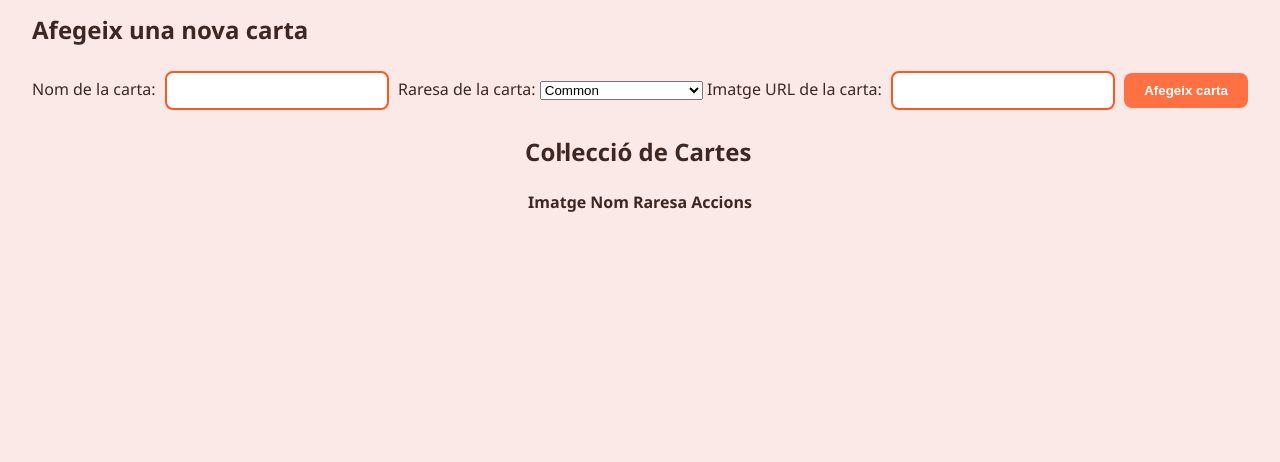
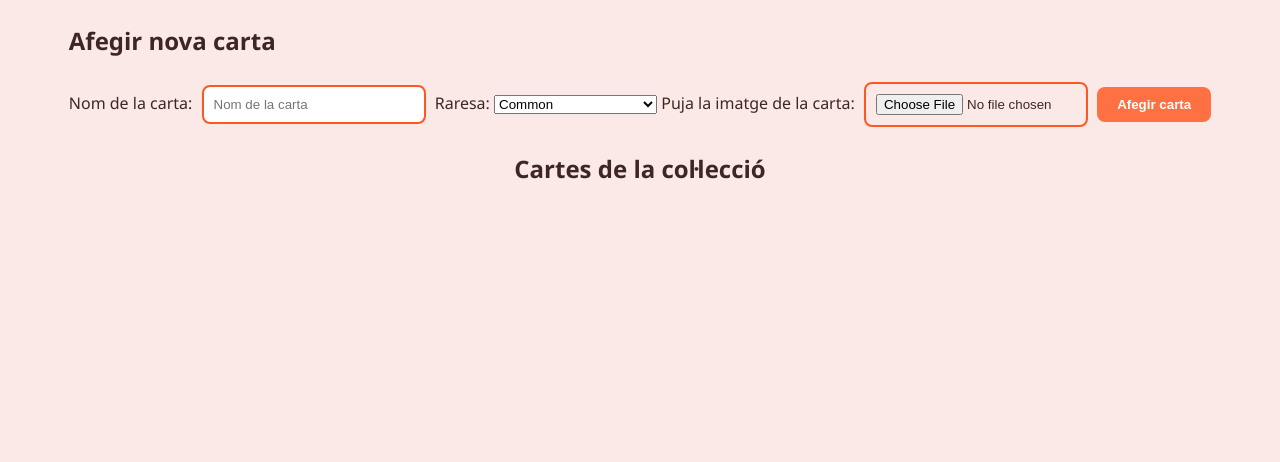
Before and after one commit to WillyOP12/pokemon-foc, a plain HTML site: page admin.html in a window 1280 px wide. Shown: the part 338-800 px from the top of the page. Drawn offline with Linux system fonts and the light colour scheme.

Commit message:
Update admin.html

```diff
--- a/admin.html
+++ b/admin.html
@@ -10,17 +10,17 @@
 
 <body>
 
-    <h1>Gestió de Cartes - Admin</h1>
+    <h1>Administració de la Col·lecció</h1>
 
-    <!-- Formulari per afegir noves cartes -->
+    <!-- Formulari per afegir cartes -->
     <section id="addCardSection">
-        <h2>Afegeix una nova carta</h2>
+        <h2>Afegir nova carta</h2>
         <form id="addCardForm">
             <label for="cardName">Nom de la carta:</label>
-            <input type="text" id="cardName" required>
+            <input type="text" id="cardName" name="cardName" placeholder="Nom de la carta" required>
 
-            <label for="cardRarity">Raresa de la carta:</label>
-            <select id="cardRarity" required>
+            <label for="cardRarity">Raresa:</label>
+            <select id="cardRarity" name="cardRarity" required>
                 <option value="Common">Common</option>
                 <option value="Uncommon">Uncommon</option>
                 <option value="Rare">Rare</option>
@@ -35,29 +35,19 @@
                 <option value="Amazing rare">Amazing rare</option>
             </select>
 
-            <label for="cardImage">Imatge URL de la carta:</label>
-            <input type="text" id="cardImage" required>
+            <label for="cardImage">Puja la imatge de la carta:</label>
+            <input type="file" id="cardImage" name="cardImage" accept="image/*" required>
 
-            <button type="submit">Afegeix carta</button>
+            <button type="submit">Afegir carta</button>
         </form>
     </section>
 
-    <!-- Taula de les cartes de la col·lecció -->
-    <section id="collectionSection">
-        <h2>Col·lecció de Cartes</h2>
-        <table id="collectionTable">
-            <thead>
-                <tr>
-                    <th>Imatge</th>
-                    <th>Nom</th>
-                    <th>Raresa</th>
-                    <th>Accions</th>
-                </tr>
-            </thead>
-            <tbody id="collectionBody">
-                <!-- Les cartes es mostraran aquí -->
-            </tbody>
-        </table>
+    <!-- Mostrar la graella de cartes -->
+    <section id="collectionGrid">
+        <h2>Cartes de la col·lecció</h2>
+        <div id="cardGridContainer">
+            <!-- Les cartes es mostraran aquí -->
+        </div>
     </section>
 
     <script src="script.js"></script>
```
